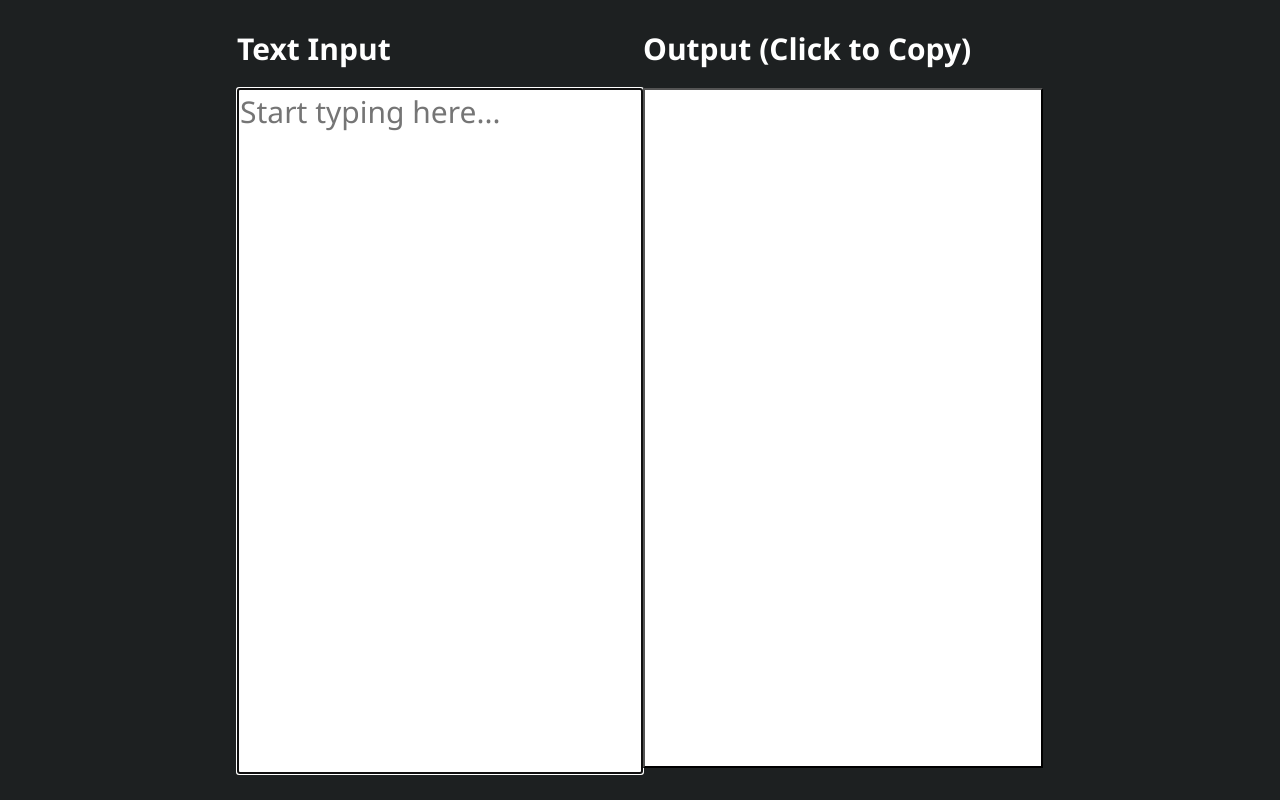
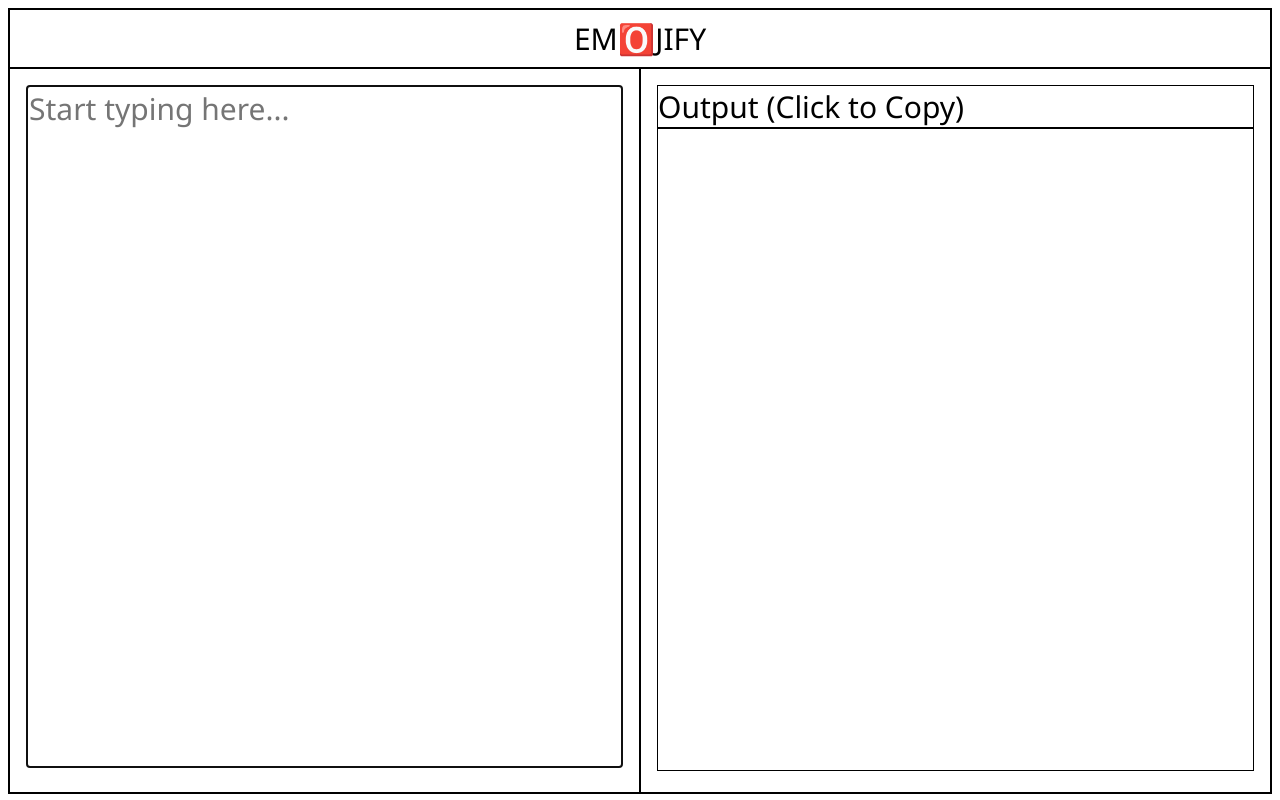
Before and after one commit to hritsh/emojify, an Angular app: page / in a window 1280 px wide. Built offline with nearby package versions, Linux system fonts and the light colour scheme.

Commit message:
Improve Styling and Switch to CSS Grid

```diff
--- a/src/app/app.component.css
+++ b/src/app/app.component.css
@@ -1,30 +1,48 @@
-* {
+*, *:before, *:after {
+    box-sizing: inherit;
     font-size: 30px;
     font-family: 'Segoe UI', Tahoma, Geneva, Verdana, sans-serif;
+    border: black solid 1px;
+}
+
+.title {
+    text-align: center;
+    grid-column: 1 / -1;
+    padding: 0.5rem;
 }
 
 .container {
-    display: flex;
-    justify-content: center;
+    height: 100%;
+    display: grid;
+    grid-template-columns: 1fr 1fr;
+    grid-template-rows: auto 1fr;
+
+    @media screen and (max-width: 600px) {
+        grid-template-columns: 1fr;
+        grid-template-rows: auto 1fr auto;
+    }
 }
 
-.input-container textarea, .output-container button{
-    height: 85vh;
-    width: 400px;
+.input-container, .output-container {
+    padding: 1rem;
+    overflow-y: scroll;
+    overflow-x: hidden;
+    height: auto;
 }
 
-.input-container textarea{
-    resize: none;
-    vertical-align: text-top;
+.input-container textarea, .output-container textarea{
+    width: 99%;
 }
 
-.output-container p {
-    margin: 0px;
+.input-container textarea {
+    resize: none;
+    height: 98%;
 }
 
-h1 {
-    height: 5vh;
-    font-size: auto;
+.output-container textarea {
+    resize: none;
+    cursor: pointer;
+    height: calc(98% - 2.5rem);
 }
 
 button {
--- a/src/app/app.component.html
+++ b/src/app/app.component.html
@@ -1,10 +1,10 @@
 <div class="container">
+  <div class="title">EM🅾️JIFY</div>
   <div class="input-container">
-    <h1>Text Input</h1>
-    <textarea #textArea autofocus placeholder="Start typing here..." (input)="onInput(textArea.value)"></textarea>
+    <textarea #inputBox autofocus placeholder="Start typing here..." (input)="onInput(inputBox.value)"></textarea>
   </div>
   <div class="output-container">
-    <h1 id="outputHeading">Output (Click to Copy)</h1>
-    <button (click)="copyMessage()" value="click to copy"> {{ output }} </button>
+    <div class="heading" id="outputHeading">Output (Click to Copy)</div>
+    <textarea (click)="copyMessage()" readonly> {{ output }} </textarea>
   </div>
 </div>
--- a/src/styles.css
+++ b/src/styles.css
@@ -1,6 +1,5 @@
 /* You can add global styles to this file, and also import other style files */
 
-body {
-    background: #1D2021;
-    color: white;
+html , body {
+    height: 99%;
 }
```
